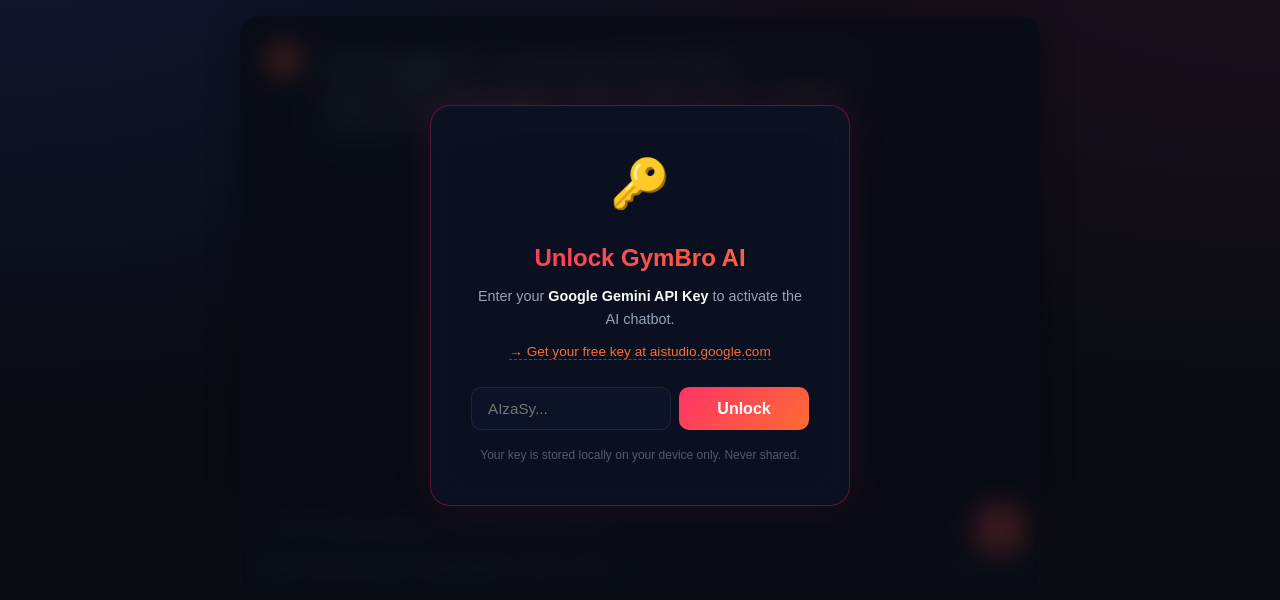
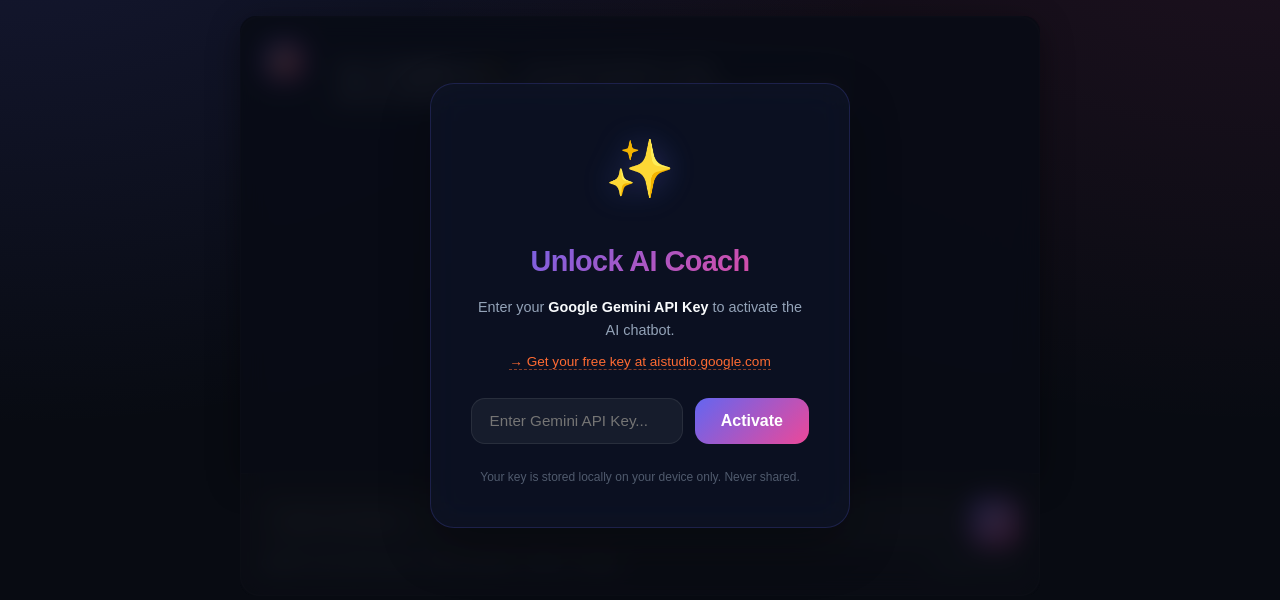
Before and after one commit to SadSatanSama/GymBro, a FastAPI app: template templates/ask.html in a window 1280 px wide. Shown: the part 137-737 px from the top of the page. Run offline with FastAPI, Linux system fonts and the light colour scheme; the template is opened without the code that fills it, so the values that code supplies are empty.

Commit message:
Premium Refresh: Full application overhaul with Indigo/Pink theme and Glassmorphism (v134)

```diff
--- a/templates/ask.html
+++ b/templates/ask.html
@@ -11,22 +11,23 @@
 
     <!-- ════ FROSTED LOCK OVERLAY ════ -->
     <div id="lockOverlay" style="position: absolute; inset: 0; z-index: 10; border-radius: 16px; backdrop-filter: blur(12px); -webkit-backdrop-filter: blur(12px); background: var(--overlay-bg); display: flex; align-items: center; justify-content: center; min-height: 580px;">
-        <div class="glass" style="max-width: 420px; width: 90%; padding: 2.5rem; border-radius: 20px; text-align: center; border: 1px solid rgba(255,51,102,0.3); box-shadow: 0 0 40px rgba(255,51,102,0.1);">
-            <div style="font-size: 3rem; margin-bottom: 1rem;">🔑</div>
-            <h2 style="font-size: 1.5rem; font-weight: 700; margin-bottom: 0.5rem; background: linear-gradient(135deg, #FF3366, #FF6b33); -webkit-background-clip: text; background-clip: text; -webkit-text-fill-color: transparent;">Unlock GymBro AI</h2>
+        <div class="glass" style="max-width: 420px; width: 90%; padding: 2.5rem; border-radius: 24px; text-align: center; border: 1px solid rgba(99, 102, 241, 0.2); box-shadow: 0 20px 50px rgba(0,0,0,0.3);">
+            <div style="font-size: 3.5rem; margin-bottom: 1.5rem; filter: drop-shadow(0 0 15px rgba(99, 102, 241, 0.4));">✨</div>
+            <h2 style="font-size: 1.8rem; font-weight: 900; margin-bottom: 0.75rem; background: linear-gradient(135deg, #6366f1, #ec4899); -webkit-background-clip: text; background-clip: text; -webkit-text-fill-color: transparent; letter-spacing: -0.02em;">Unlock AI Coach</h2>
             <p style="color: var(--text-muted); font-size: 0.9rem; margin-bottom: 0.4rem; line-height: 1.6;">Enter your <strong style="color: var(--text-main);">Google Gemini API Key</strong> to activate the AI chatbot.</p>
             <p style="margin-bottom: 1.5rem;">
                 <a href="https://aistudio.google.com/app/apikey" target="_blank" style="color: #FF6b33; font-size: 0.85rem; text-decoration: none; border-bottom: 1px dashed rgba(255,107,51,0.5);">
                     → Get your free key at aistudio.google.com
                 </a>
             </p>
-            <div style="display: flex; gap: 0.5rem; margin-bottom: 1rem; flex-wrap: wrap;">
-                <input type="password" id="apiKeyInput" placeholder="AIzaSy..."
-                    style="flex: 1; min-width: 200px; background: var(--glass-bg); border: 1px solid var(--glass-border); color: var(--text-main); border-radius: 10px; padding: 0.75rem 1rem; font-size: 0.95rem; font-family: 'Outfit', sans-serif; outline: none; transition: border 0.2s;"
-                    onfocus="this.style.borderColor='rgba(255,51,102,0.5)'" onblur="this.style.borderColor='var(--glass-border)'"
+            <div style="display: flex; gap: 0.75rem; margin-bottom: 1.5rem; flex-wrap: wrap;">
+                <input type="password" id="apiKeyInput" placeholder="Enter Gemini API Key..."
+                    style="flex: 2; min-width: 200px; background: rgba(255,255,255,0.05); border: 1px solid var(--glass-border); color: var(--text-main); border-radius: 14px; padding: 0.85rem 1.1rem; font-size: 0.95rem; font-family: 'Outfit', sans-serif; outline: none; transition: all 0.3s cubic-bezier(0.4, 0, 0.2, 1);"
+                    onfocus="this.style.borderColor='var(--accent-primary)'; this.style.background='rgba(255,255,255,0.08)'; this.style.boxShadow='0 0 15px rgba(99, 102, 241, 0.2)';"
+                    onblur="this.style.borderColor='var(--glass-border)'; this.style.background='rgba(255,255,255,0.05)';"
                     onkeydown="if(event.key==='Enter') unlockChat()">
-                <button onclick="unlockChat()" style="flex: 1; min-width: 120px; background: linear-gradient(135deg, #FF3366, #FF6b33); border: none; color: white; border-radius: 10px; padding: 0.75rem 1.25rem; cursor: pointer; font-size: 1rem; font-weight: 600; font-family: 'Outfit', sans-serif; transition: opacity 0.2s; white-space: nowrap;"
-                    onmouseover="this.style.opacity='0.85'" onmouseout="this.style.opacity='1'">Unlock</button>
+                <button onclick="unlockChat()" style="flex: 1; min-width: 100px; background: var(--accent-gradient); border: none; color: white; border-radius: 14px; padding: 0.85rem; cursor: pointer; font-size: 1rem; font-weight: 800; font-family: 'Outfit', sans-serif; transition: all 0.3s; white-space: nowrap; box-shadow: var(--accent-shadow);"
+                    onmouseover="this.style.transform='translateY(-2px)'; this.style.filter='brightness(1.1)';" onmouseout="this.style.transform='translateY(0)'; this.style.filter='brightness(1)';">Activate</button>
             </div>
             <p id="keyError" style="color: #FF3366; font-size: 0.85rem; display: none; margin-bottom: 0;">❌ Invalid API key. Please check and try again.</p>
             <p style="color: var(--text-muted); font-size: 0.75rem; margin-top: 1rem; opacity: 0.5;">Your key is stored locally on your device only. Never shared.</p>
@@ -37,38 +38,40 @@
     <div style="display: flex; flex-direction: column; height: calc(100vh - 220px); min-height: 580px; filter: none;" id="chatWrapper">
 
         <!-- Chat Window -->
-        <div id="chatWindow" class="glass" style="flex: 1; overflow-y: auto; padding: 1.5rem; border-radius: 16px 16px 0 0; display: flex; flex-direction: column; gap: 1rem; scroll-behavior: smooth;">
-            <div style="display: flex; gap: 0.75rem; align-items: flex-start; max-width: 80%;">
-                <div style="width: 36px; height: 36px; border-radius: 50%; background: linear-gradient(135deg, #FF3366, #FF6b33); display: flex; align-items: center; justify-content: center; font-size: 1.1rem; flex-shrink: 0;">💪</div>
-                <div style="background: var(--bubble-ai); border: 1px solid var(--glass-border); border-radius: 4px 16px 16px 16px; padding: 0.85rem 1.1rem; color: var(--text-main); font-size: 0.97rem; line-height: 1.6;">
-                    Hey! I'm <strong>GymBro</strong> 🏋️ — your personal AI fitness assistant.<br>
-                    Ask me anything about workouts, nutrition, recovery, or form — I'm here to help you crush your goals! 💥
+        <div id="chatWindow" class="glass" style="flex: 1; overflow-y: auto; padding: 1.5rem; border-radius: 20px 20px 0 0; display: flex; flex-direction: column; gap: 1.2rem; scroll-behavior: smooth; border-bottom: none;">
+            <div style="display: flex; gap: 0.75rem; align-items: flex-start; max-width: 85%;">
+                <div style="width: 38px; height: 38px; border-radius: 12px; background: var(--accent-gradient); display: flex; align-items: center; justify-content: center; font-size: 1.2rem; flex-shrink: 0; box-shadow: 0 4px 12px rgba(99, 102, 241, 0.3);">💪</div>
+                <div style="background: var(--glass-bg); border: 1px solid var(--glass-border); border-radius: 4px 18px 18px 18px; padding: 1rem 1.25rem; color: var(--text-main); font-size: 0.97rem; line-height: 1.6; box-shadow: 0 4px 15px rgba(0,0,0,0.1);">
+                    Hey! I'm <strong>GymBro AI</strong> ✨ — your personal fitness coach.<br>
+                    Ask me anything about your training, nutrition, or recovery. Let's work! 🚀
                 </div>
             </div>
         </div>
 
         <!-- Typing Indicator -->
-        <div id="typingIndicator" style="display: none; padding: 0.5rem 1.5rem; background: var(--glass-bg); border-left: 1px solid var(--glass-border); border-right: 1px solid var(--glass-border);">
+        <div id="typingIndicator" style="display: none; padding: 0.75rem 1.5rem; background: rgba(255,255,255,0.03); border-left: 1px solid var(--glass-border); border-right: 1px solid var(--glass-border);">
             <div style="display: flex; gap: 0.75rem; align-items: center;">
-                <div style="width: 36px; height: 36px; border-radius: 50%; background: linear-gradient(135deg, #FF3366, #FF6b33); display: flex; align-items: center; justify-content: center; font-size: 1.1rem; flex-shrink: 0;">💪</div>
-                <div style="display: flex; gap: 5px; align-items: center; padding: 0.75rem 1rem; background: var(--bubble-ai); border: 1px solid var(--glass-border); border-radius: 16px;">
-                    <span style="width: 8px; height: 8px; background: var(--text-muted); border-radius: 50%; animation: bounce 1.2s infinite;"></span>
-                    <span style="width: 8px; height: 8px; background: var(--text-muted); border-radius: 50%; animation: bounce 1.2s infinite 0.2s;"></span>
-                    <span style="width: 8px; height: 8px; background: var(--text-muted); border-radius: 50%; animation: bounce 1.2s infinite 0.4s;"></span>
+                <div style="width: 38px; height: 38px; border-radius: 12px; background: var(--accent-gradient); display: flex; align-items: center; justify-content: center; font-size: 1.2rem; flex-shrink: 0; opacity: 0.8;">💪</div>
+                <div style="display: flex; gap: 5px; align-items: center; padding: 0.85rem 1.1rem; background: var(--glass-bg); border: 1px solid var(--glass-border); border-radius: 18px;">
+                    <span style="width: 6px; height: 6px; background: var(--accent-primary); border-radius: 50%; animation: bounce 1.2s infinite;"></span>
+                    <span style="width: 6px; height: 6px; background: var(--accent-secondary); border-radius: 50%; animation: bounce 1.2s infinite 0.2s;"></span>
+                    <span style="width: 6px; height: 6px; background: var(--accent-primary); border-radius: 50%; animation: bounce 1.2s infinite 0.4s;"></span>
                 </div>
             </div>
         </div>
 
         <!-- Input Area -->
-        <div style="background: var(--glass-bg); border: 1px solid var(--glass-border); border-top: none; border-radius: 0 0 16px 16px; padding: 1rem;">
+        <div style="background: rgba(255,255,255,0.05); border: 1px solid var(--glass-border); border-radius: 0 0 20px 20px; padding: 1.25rem; backdrop-filter: blur(20px); -webkit-backdrop-filter: blur(20px);">
             <div style="display: flex; gap: 0.75rem; align-items: flex-end;">
-                <textarea id="userInput" placeholder="Ask me about workouts, nutrition, form, recovery..." rows="1"
-                    style="flex: 1; background: var(--glass-bg); border: 1px solid var(--glass-border); color: var(--text-main); border-radius: 12px; padding: 0.75rem 1rem; font-size: 0.97rem; font-family: 'Outfit', sans-serif; resize: none; outline: none; line-height: 1.5; max-height: 120px; overflow-y: auto; transition: border 0.2s;"
-                    onfocus="this.style.borderColor='rgba(255,51,102,0.5)'" onblur="this.style.borderColor='var(--glass-border)'"
+                <textarea id="userInput" placeholder="Type a message..." rows="1"
+                    style="flex: 1; background: rgba(255,255,255,0.05); border: 1px solid var(--glass-border); color: var(--text-main); border-radius: 14px; padding: 0.85rem 1.25rem; font-size: 0.97rem; font-family: 'Outfit', sans-serif; resize: none; outline: none; line-height: 1.5; max-height: 150px; overflow-y: auto; transition: all 0.3s;"
+                    onfocus="this.style.borderColor='var(--accent-primary)'; this.style.background='rgba(255,255,255,0.08)';" onblur="this.style.borderColor='var(--glass-border)'; this.style.background='rgba(255,255,255,0.05)';"
                     onkeydown="handleKeyDown(event)" oninput="autoResize(this)"></textarea>
                 <button id="sendBtn" onclick="sendMessage()"
-                    style="background: linear-gradient(135deg, #FF3366, #FF6b33); border: none; color: white; border-radius: 12px; width: 48px; height: 48px; display: flex; align-items: center; justify-content: center; cursor: pointer; font-size: 1.2rem; flex-shrink: 0; box-shadow: 0 4px 15px rgba(255,51,102,0.3); transition: opacity 0.2s;"
-                    onmouseover="this.style.opacity='0.85'" onmouseout="this.style.opacity='1'">➤</button>
+                    style="background: var(--accent-gradient); border: none; color: white; border-radius: 14px; width: 50px; height: 50px; display: flex; align-items: center; justify-content: center; cursor: pointer; font-size: 1.2rem; flex-shrink: 0; box-shadow: var(--accent-shadow); transition: all 0.3s;"
+                    onmouseover="this.style.transform='scale(1.05)'; this.style.filter='brightness(1.1)';" onmouseout="this.style.transform='scale(1)'; this.style.filter='brightness(1)';">
+                    <svg xmlns="http://www.w3.org/2000/svg" width="20" height="20" viewBox="0 0 24 24" fill="none" stroke="currentColor" stroke-width="3" stroke-linecap="round" stroke-linejoin="round"><line x1="22" y1="2" x2="11" y2="13"/><polyline points="22 2 15 22 11 13 2 9 22 2"/></svg>
+                </button>
             </div>
             <div style="display: flex; justify-content: space-between; align-items: center; margin-top: 0.5rem;">
                 <p style="color: var(--text-muted); font-size: 0.78rem;">GymBro only answers gym & health questions. <kbd style="background: var(--glass-bg); border: 1px solid var(--glass-border); padding: 1px 5px; border-radius: 4px; font-size: 0.75rem;">Enter</kbd> to send.</p>
@@ -136,11 +139,11 @@
         wrapper.style.cssText = `display: flex; gap: 0.75rem; align-items: flex-start; max-width: 80%; ${isUser ? 'align-self: flex-end; flex-direction: row-reverse;' : ''}`;
 
         const avatar = document.createElement('div');
-        avatar.style.cssText = `width: 36px; height: 36px; border-radius: 50%; background: ${isUser ? 'var(--glass-bg)' : 'linear-gradient(135deg, #FF3366, #FF6b33)'}; display: flex; align-items: center; justify-content: center; font-size: 1.1rem; flex-shrink: 0; border: 1px solid var(--glass-border);`;
+        avatar.style.cssText = `width: 38px; height: 38px; border-radius: 12px; background: ${isUser ? 'rgba(255,255,255,0.05)' : 'var(--accent-gradient)'}; display: flex; align-items: center; justify-content: center; font-size: 1.2rem; flex-shrink: 0; border: 1px solid var(--glass-border); box-shadow: ${isUser ? 'none' : '0 4px 12px rgba(99, 102, 241, 0.3)'};`;
         avatar.innerText = isUser ? '🧑' : '💪';
 
         const bubble = document.createElement('div');
-        bubble.style.cssText = `background: ${isUser ? 'var(--bubble-user)' : 'var(--bubble-ai)'}; border: 1px solid ${isUser ? 'rgba(255,51,102,0.3)' : 'var(--glass-border)'}; border-radius: ${isUser ? '16px 4px 16px 16px' : '4px 16px 16px 16px'}; padding: 0.85rem 1.1rem; color: var(--text-main); font-size: 0.97rem; line-height: 1.6; white-space: pre-wrap; word-break: break-word;`;
+        bubble.style.cssText = `background: ${isUser ? 'var(--accent-gradient)' : 'var(--glass-bg)'}; border: 1px solid ${isUser ? 'rgba(255,255,255,0.1)' : 'var(--glass-border)'}; border-radius: ${isUser ? '18px 4px 18px 18px' : '4px 18px 18px 18px'}; padding: 0.9rem 1.25rem; color: ${isUser ? '#fff' : 'var(--text-main)'}; font-size: 0.97rem; line-height: 1.6; white-space: pre-wrap; word-break: break-word; box-shadow: 0 4px 15px rgba(0,0,0,0.1);`;
         bubble.innerHTML = text
             .replace(/\*\*(.*?)\*\*/g, '<strong>$1</strong>')
             .replace(/\*(.*?)\*/g, '<em>$1</em>')
```
Also changed, not shown: templates/history.html (+11 -8 lines), templates/log.html (+12 -12 lines), templates/partial_workout_card.html (+13 -13 lines), templates/timer.html (+8 -8 lines).
